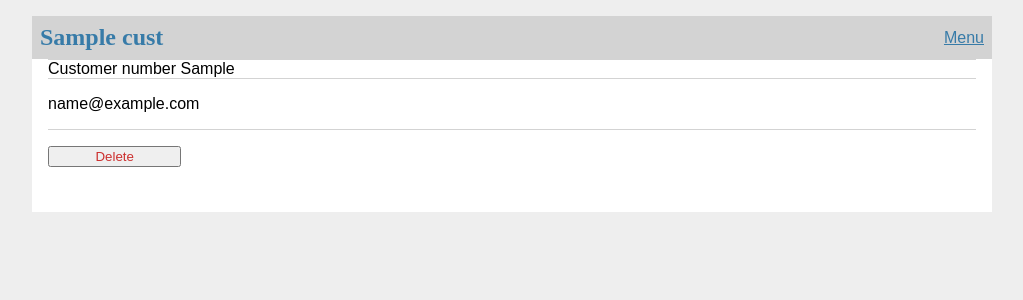
After one commit to GreenMemory16/BD-2022-2023, a Flask app: template Entrega3/web/templates/customer/update.html in a window 1280 px wide. The commit adds this page. Shown: the top 300 px of the page, without its empty margins (128-1151 px from the left). Run offline with Flask 3, Linux system fonts and the light colour scheme; the template is opened without the code that fills it: most values are stand-ins (such as "Sample title", 1, 10 or a date in 2020); some libraries are stand-ins or nearby versions.

Commit message:
Supplier and separate customer menu

```diff
--- a/Entrega3/web/app.py
+++ b/Entrega3/web/app.py
@@ -108,6 +108,23 @@ def customer_create():
     else:
         return render_template("customer/create.html")
 
+@app.route("/customers/<cust_no>", methods=("POST", "GET"))
+def customer_info(cust_no):
+    """Show customer info."""
+    with pool.connection() as conn:
+        with conn.cursor(row_factory=namedtuple_row) as cur:
+            cust = cur.execute(
+                """
+                SELECT cust_no, name, email
+                FROM customer
+                WHERE cust_no = %(cust_no)s;
+                """,
+                {"cust_no": cust_no},
+            ).fetchone()
+            log.debug(f"Found {cur.rowcount} rows.")
+
+    return render_template("customer/update.html", cust=cust)
+
 @app.route("/customers/<cust_no>/delete", methods=("POST",))
 def customer_delete(cust_no):
     """Delete the customer."""
@@ -149,7 +166,7 @@ def product_index():
 
     return render_template("product/index.html", products=products)
 
-@app.post("/products/<sku>/update")
+@app.post("/products/<sku>/price")
 def product_price(sku):
     """Change the product price."""
     price = request.form["price"]
@@ -167,6 +184,31 @@ def product_price(sku):
         conn.commit()
     return redirect(url_for("product_index"))
 
+@app.get("/supplier")
+def supplier_index():
+    """Show all the products, most recent first."""
+
+    with pool.connection() as conn:
+        with conn.cursor(row_factory=namedtuple_row) as cur:
+            supplier = cur.execute(
+                """
+                SELECT tin, name, address, sku
+                FROM supplier
+                ORDER BY name;
+                """,
+                {},
+            ).fetchall()
+            log.debug(f"Found {cur.rowcount} rows.")
+
+    # API-like response is returned to customers that request JSON explicitly (e.g., fetch)
+    if (
+        request.accept_mimetypes["application/json"]
+        and not request.accept_mimetypes["text/html"]
+    ):
+        return jsonify(supplier)
+
+    return render_template("supplier/index.html", supplier=supplier)
+
 @app.route("/ping", methods=("GET",))
 def ping():
     log.debug("ping!")
--- a/Entrega3/web/templates/customer/create.html
+++ b/Entrega3/web/templates/customer/create.html
@@ -5,7 +5,7 @@
 {% endblock %}
 
 {% block content %}
-<form action = "{{ url_for('customer_create', name=name, email=email, phone=phone, address=address) }}" method="post">
+<form action = "{{ url_for('customer_create') }}" method="post">
     <label for="name">Customer Name</label>
     <input name="name" id="name" type="text" required minlength="1" maxlength="79">
     <label for="email">Email</label>
--- a/Entrega3/web/templates/customer/index.html
+++ b/Entrega3/web/templates/customer/index.html
@@ -12,9 +12,7 @@
         </div>
       </header>
       <p class="body">{{ cust['email'] }}</p>
-      <form action="{{ url_for('customer_delete', cust_no=cust['cust_no']) }}" method="post">
-        <input class="danger" type="submit" value="Delete" onclick="return confirm('Are you sure?');">
-      </form>
+      <a class="action" href="{{ url_for('customer_info', cust_no=cust['cust_no']) }}">Edit</a>
     </article>
     {% if not loop.last %}
       <hr>
--- /dev/null
+++ b/Entrega3/web/templates/customer/update.html
@@ -0,0 +1,16 @@
+{% extends 'base.html' %}
+
+<h1>{% block title %}{{ cust['name'] }}{% endblock %}</h1>
+
+{% block content %}
+<header>
+	<div>
+	  <div class="about">Customer number {{ cust['cust_no'] }}</div>
+	</div>
+</header>
+  <p class="body">{{ cust['email'] }}</p>
+  <hr>
+  <form action="{{ url_for('customer_delete', cust_no=cust['cust_no']) }}" method="post">
+	<input class="danger" type="submit" value="Delete" onclick="return confirm('Are you sure?');">
+  </form>
+{% endblock %}
--- a/Entrega3/web/templates/main.html
+++ b/Entrega3/web/templates/main.html
@@ -9,5 +9,6 @@
 		<li><a href="{{ url_for('customer_index') }}">Customers</a>
 		<li><a href="{{ url_for('customer_create') }}">Create Customer</a>
 		<li><a href="{{ url_for('product_index') }}">Product</a>
+		<li><a href="{{ url_for('supplier_index') }}">Supplier</a>
 	</ul>
   </section>
--- a/Entrega3/web/templates/product/index.html
+++ b/Entrega3/web/templates/product/index.html
@@ -13,7 +13,7 @@
       </header>
       <p class="body">{{ prod['description'] }}</p>
       <form action="{{ url_for('product_price', sku=prod['sku']) }}" method="post">
-        <input name="price" id="price" type="number" min="0" step="0.5" placeholder="0.00" value="{{ request.form['sku'] or prod['price'] }}" required>
+        <input name="price" id="price" type="number" min="0" step="0.01" placeholder="0.00" value="{{ request.form['sku'] or prod['price'] }}" required>
         <input type="submit" value="Change price">
       </form>
     </article>
```
Also changed, not shown: Entrega3/web/templates/supplier/index.html (added, +20 -0 lines).
